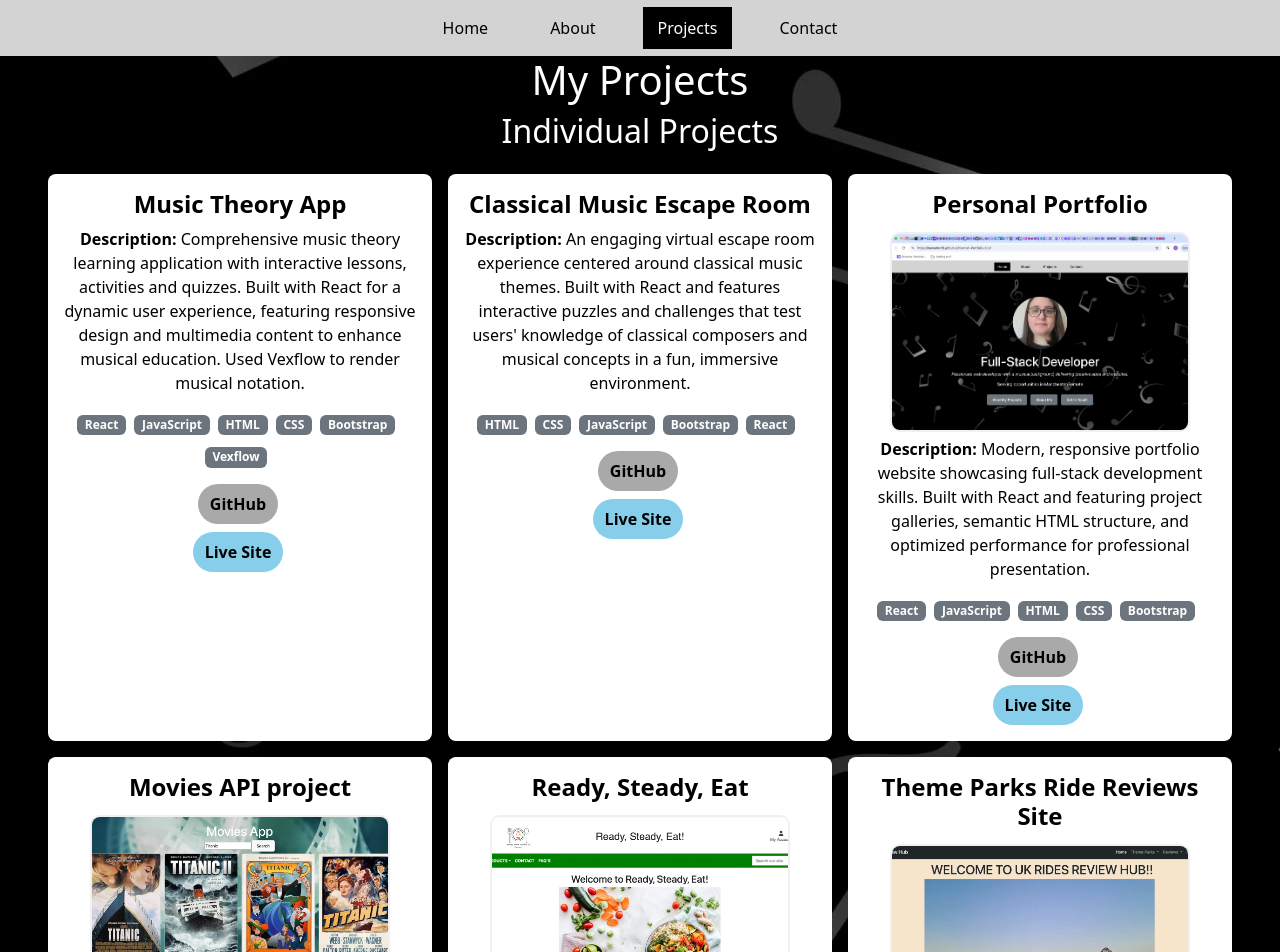
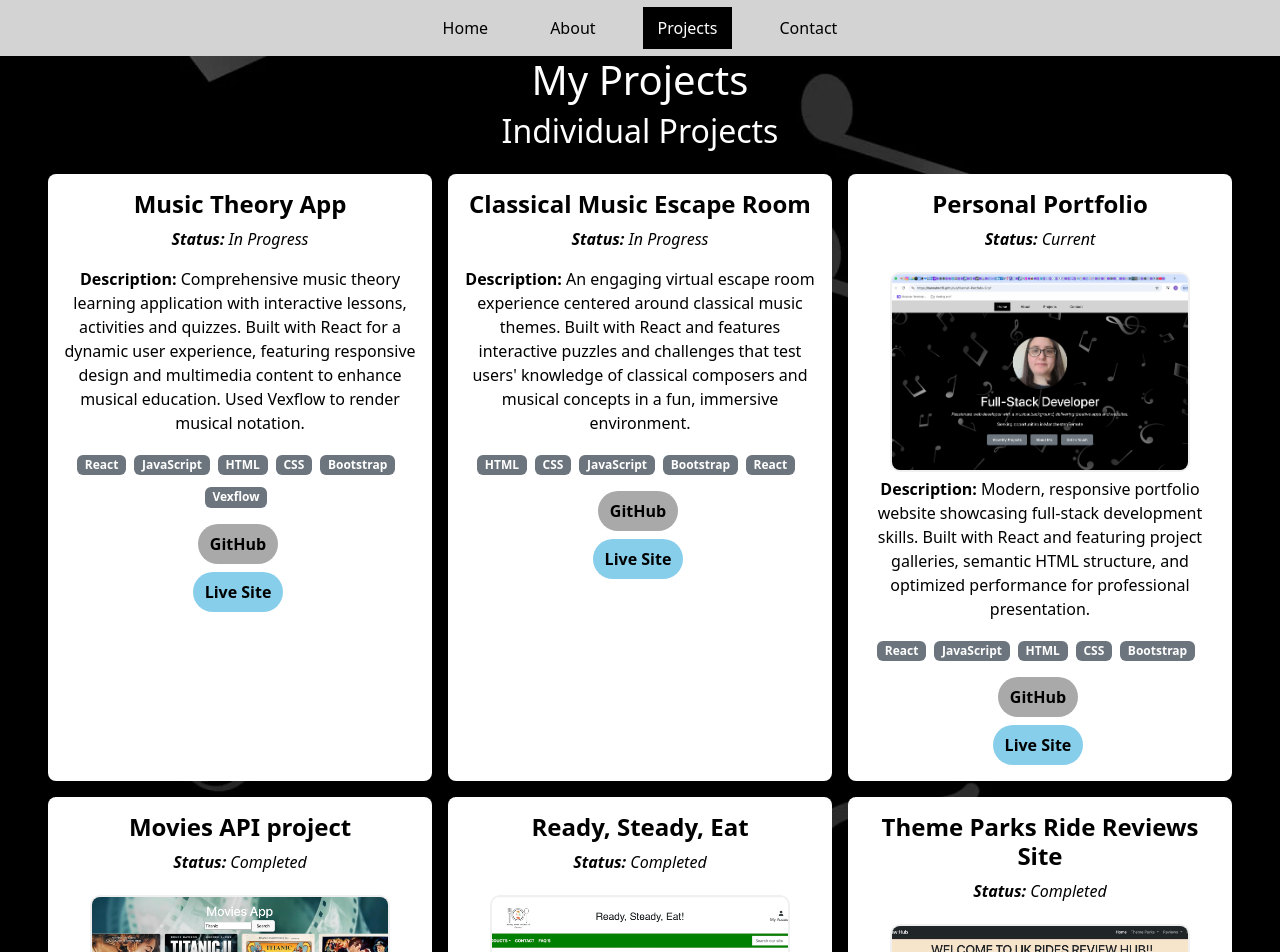
Before and after one commit to hannahro15/Hannah-Portfolio-Site, a React (Create React App) app: page /Hannah-Portfolio-Site/projects in a window 1280 px wide. Shown: the top 952 px of the page. Built offline with nearby package versions, Linux system fonts and the light colour scheme.

Commit message:
Show statuses of individual projects on projects page

```diff
--- a/src/components/ProjectCard/ProjectCard.js
+++ b/src/components/ProjectCard/ProjectCard.js
@@ -4,6 +4,7 @@ function ProjectCard({ project }) {
     return (
         <div className="project-card text-center">
             <h3 id='project-title'><strong>{project.title}</strong></h3>
+            <p id='project-status'><em><strong>Status: </strong>{project.status}</em></p>
             {project.image && (
                 <img src={project.image} alt={`Screenshot of ${project.title}`} className="project-image" loading="lazy" />
             )}
--- a/src/data/projectsData.js
+++ b/src/data/projectsData.js
@@ -5,6 +5,7 @@ export const solo_projects = [
         image: "",
         description: "Comprehensive music theory learning application with interactive lessons, activities and quizzes. Built with React for a dynamic user experience, featuring responsive design and multimedia content to enhance musical education. Used Vexflow to render musical notation.",
         technologies: ["React", "JavaScript", "HTML", "CSS", "Bootstrap", "Vexflow"],
+        status: "In Progress",
         github: "https://github.com/hannahro15/music-theory-app",
         demo: "https://hannahro15.github.io/music-theory-app/"
     },
@@ -14,6 +15,7 @@ export const solo_projects = [
         image: "",
         description: "An engaging virtual escape room experience centered around classical music themes. Built with React and features interactive puzzles and challenges that test users' knowledge of classical composers and musical concepts in a fun, immersive environment.",
         technologies: ["HTML", "CSS", "JavaScript", "Bootstrap", "React"],
+        status:"In Progress",
         github: "https://github.com/hannahro15/classical-music-themed-escape-room",
         demo: "https://hannahro15.github.io/classical-music-themed-escape-room/"
     },
@@ -22,6 +24,7 @@ export const solo_projects = [
         image: `${process.env.PUBLIC_URL}/images/portfolio-site.webp`,
         description: "Modern, responsive portfolio website showcasing full-stack development skills. Built with React and featuring project galleries, semantic HTML structure, and optimized performance for professional presentation.",
         technologies: ["React", "JavaScript", "HTML", "CSS", "Bootstrap"],
+        status: "Current",
         github: "https://github.com/hannahro15/Hannah-Portfolio-Site",
         demo: "https://hannahro15.github.io/Hannah-Portfolio-Site/"
     },
@@ -30,6 +33,7 @@ export const solo_projects = [
         image: `${process.env.PUBLIC_URL}/images/movies-api-project.webp`,
         description: 'Interactive movie discovery application built with React, featuring real-time API integration and dynamic search functionality. Users can browse trending films and search by title with responsive design across all devices.',
         technologies: ["React", "JavaScript", "HTML", "CSS", "Bootstrap"],
+        status: "Completed",
         github: "https://github.com/hannahro15/movies-api-project",
         demo: "https://hannahro15.github.io/movies-api-project/"
     },
@@ -38,6 +42,7 @@ export const solo_projects = [
         image: `${process.env.PUBLIC_URL}/images/ready-steady-eat.webp`,
         description: "A fake full-stack e-commerce food delivery website with secure user authentication, integrated Stripe payment processing, and comprehensive order management. Built with Django backend and responsive frontend design featuring dynamic cart functionality and secure checkout flow.",
         technologies: ["HTML", "CSS", "JavaScript", "JQuery", "Bootstrap", "Python", "Django"],
+        status: "Completed",
         github: "https://github.com/hannahro15/ready-steady-eat",
         demo: "https://ready-steady-eat-8febfd678f9f.herokuapp.com/"
     },
@@ -46,6 +51,7 @@ export const solo_projects = [
         image: `${process.env.PUBLIC_URL}/images/uk-rides-reviews-hub.webp`,
         description: "Theme park review platform for UK theme park rides. Features user authentication, MongoDB database integration, and dynamic content management. Built with Flask backend enabling visitors to share and discover ride experiences.",
         technologies: ["HTML", "CSS", "Bootstrap", "Python", "Flask", "MongoDB"],
+        status: "Completed",
         github: "https://github.com/hannahro15/Theme-park-ride-reviews-site",
         demo: "https://theme-park-reviews-website-f1f235eaa19d.herokuapp.com/"
     },
@@ -54,6 +60,7 @@ export const solo_projects = [
         image: `${process.env.PUBLIC_URL}/images/manchester-tourist.webp`,
         description: "Interactive tourism website featuring local attractions and an engaging memory game. Combines informational content with gamification to enhance user engagement and showcase Manchester's key destinations with responsive design.",
         technologies: ["HTML", "CSS", "Bootstrap", "JavaScript"],
+        status: "Completed",
         github: "https://github.com/hannahro15/Manchester-Tourist-Project",
         demo: "https://hannahro15.github.io/Manchester-Tourist-Project/"
     },
@@ -62,6 +69,7 @@ export const solo_projects = [
         image: `${process.env.PUBLIC_URL}/images/manchester-cattery.webp`,
         description: "A fake cattery business website showcasing modern web design principles with responsive layouts, contact form integration, and service showcase functionality. Demonstrates clean UI/UX design and cross-device compatibility using Bootstrap framework.",
         technologies: ["HTML", "CSS", "Bootstrap"],
+        status: "Completed",
         github: "https://github.com/hannahro15/Cattery-project",
         demo: "https://hannahro15.github.io/Cattery-project/"
     }
```
